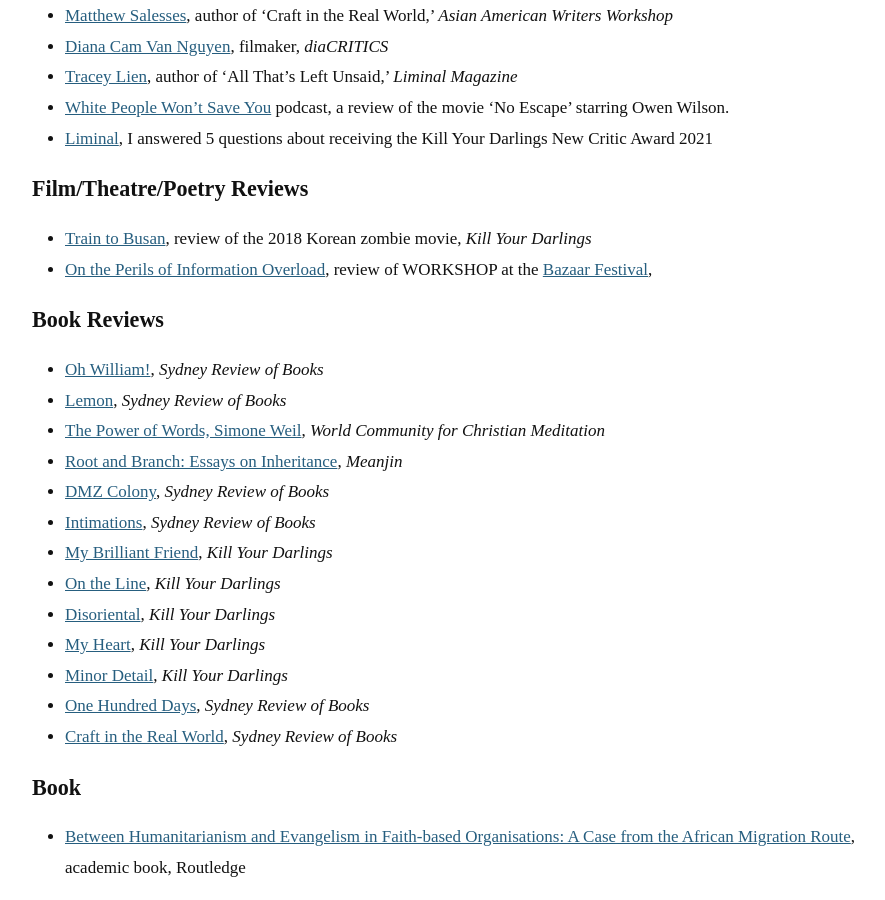
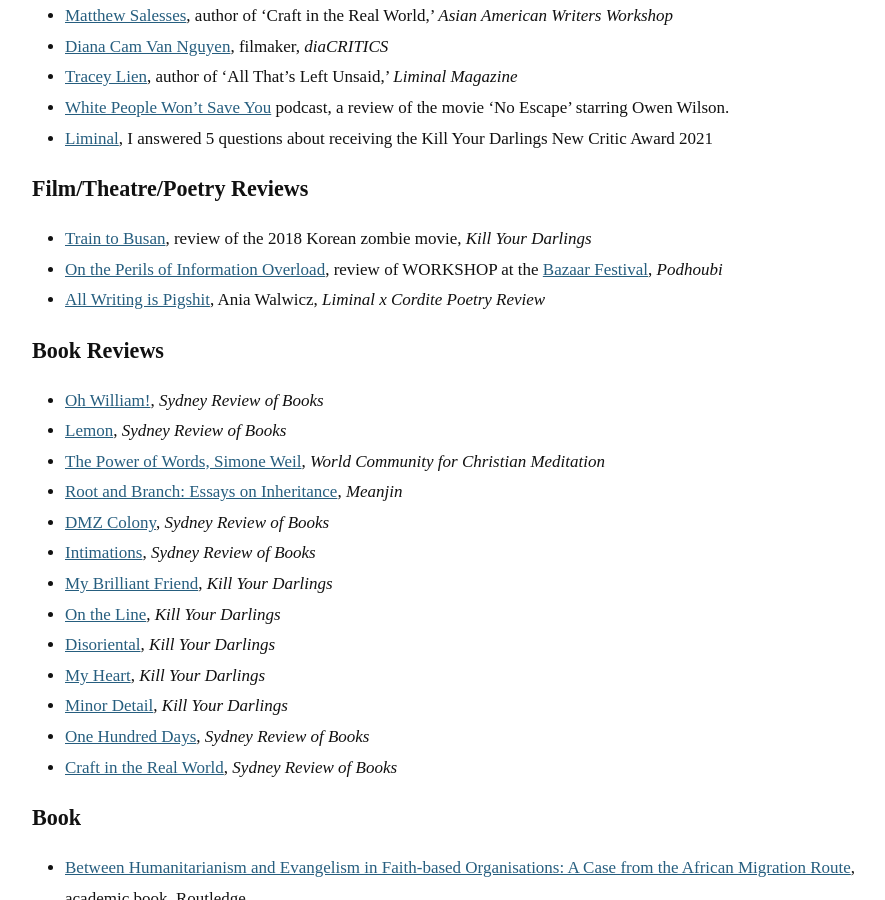
Before and after one commit to mayngo-net/mayngo-net.github.io, a Jekyll site: the page built from writings.markdown, in a window 1280 px wide and 900 px high, scrolled down 824 px. Shown: the whole window, without its empty margins (168-1053 px from the left). Built offline with Jekyll 4.4.1, drawn with Linux system fonts in a browser that asks for light colours; some web fonts are replaced.

Commit message:
Update writings.markdown

```diff
--- a/writings.markdown
+++ b/writings.markdown
@@ -32,7 +32,8 @@ order: 200
 ## Film/Theatre/Poetry Reviews
 
 - [Train to Busan](https://www.killyourdarlings.com.au/article/love-death-and-sacrifice-in-train-to-busan/), review of the 2018 Korean zombie movie, _Kill Your Darlings_
-- [On the Perils of Information Overload](https://www.podhoubi.com/post/on-the-perils-of-information-overload-about-the-performance-workshop-at-bazaar-festival), review of WORKSHOP at the [Bazaar Festival](https://bazaarfestival.cz/event/eero-epner-mart-kangro-juhan-ulfsak-ee-workshop/),
+- [On the Perils of Information Overload](https://www.podhoubi.com/post/on-the-perils-of-information-overload-about-the-performance-workshop-at-bazaar-festival), review of WORKSHOP at the [Bazaar Festival](https://bazaarfestival.cz/event/eero-epner-mart-kangro-juhan-ulfsak-ee-workshop/), _Podhoubi_
+- [All Writing is Pigshit](https://www.liminalmag.com/liminal-review-of-books/all-writing-is-pigshit), Ania Walwicz, _Liminal x Cordite Poetry Review_
 
 
 ## Book Reviews
```
